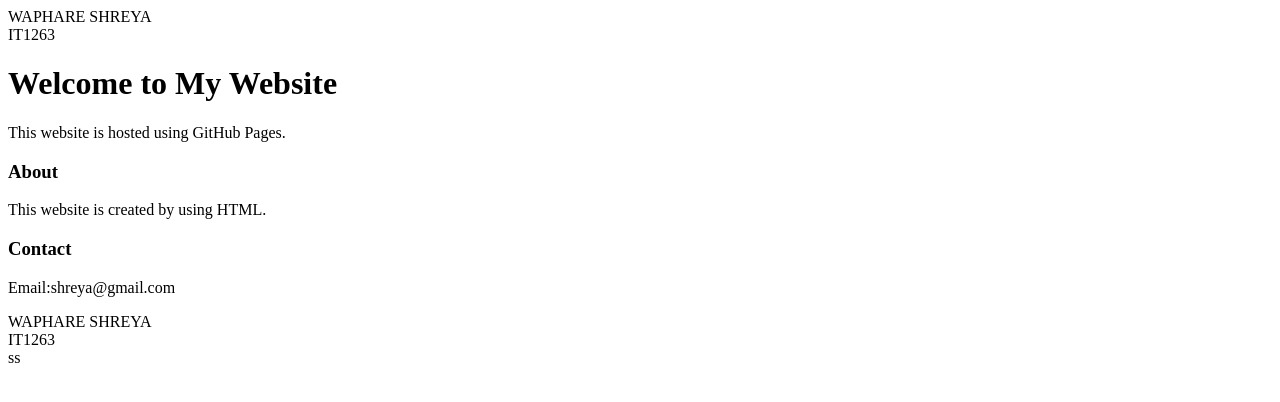
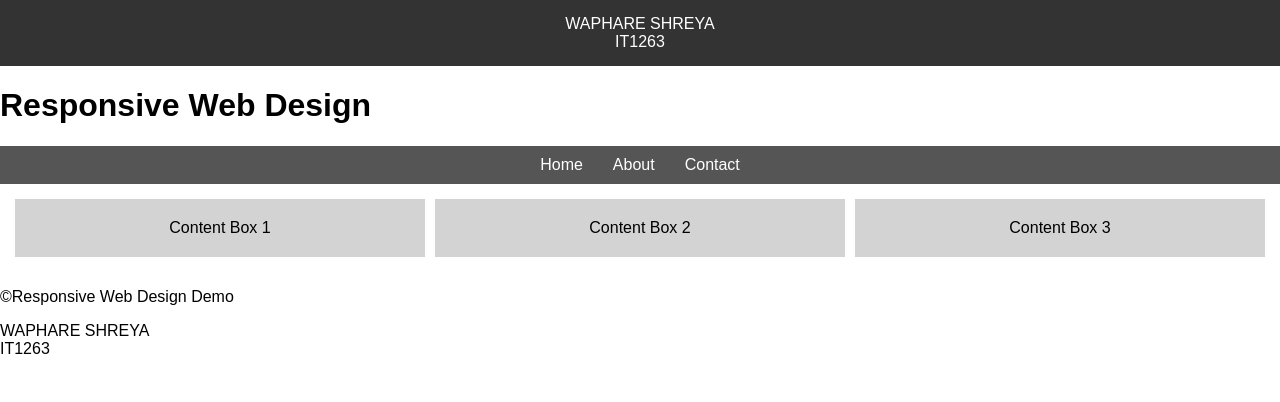
Before and after one commit to shreya-1257/Experiment15, a plain HTML site: page index.html in a window 1280 px wide. Drawn offline with Linux system fonts and the light colour scheme.

Commit message:
Add files via upload

```diff
--- a/index.html
+++ b/index.html
@@ -1,8 +1,64 @@
 <!DOCTYPE html>
 <html>
 <head>
-<title> Website</title>
+    <title>Experiment No 14 - Responsive Web Design</title>
+
+    <!-- Viewport Meta Tag -->
+    <meta name="viewport" content="width=device-width, initial-scale=1.0">
+
+    <!-- External CSS -->
+    <style>
+body {
+    margin: 0;
+    font-family: Arial, sans-serif;
+}
+
+header {
+    background-color: #333;
+    color: white;
+    text-align: center;
+    padding: 15px;
+}
+
+nav {
+    background-color: #555;
+    display: flex;
+    justify-content: center;
+}
+
+nav a {
+    color: white;
+    padding: 10px 15px;
+    text-decoration: none;
+}
+
+.container {
+    display: flex;
+    padding: 10px;
+}
+
+.box {
+    flex: 1;
+    margin: 5px;
+    padding: 20px;
+    background-color: lightgray;
+    text-align: center;
+}
+
+/* Media Query for Mobile Devices */
+@media (max-width: 768px) {
+    nav {
+        flex-direction: column;
+        align-items: center;
+    }
+
+    .container {
+        flex-direction: column;
+    }
+}
+</style>
 </head>
+
 <body>
 <header>
 <!--Name-->
@@ -12,19 +68,33 @@ WAPHARE SHREYA
 IT1263
 <br>
 </header>
-<h1>Welcome to My Website</h1>
-<p>This website is hosted using GitHub Pages.</p>
-<h3>About</h3>
-<p>This website is created by using HTML.</p>
-<h3>Contact</h3>
-<p>Email:shreya@gmail.com</p>
+
+
+
+        <h1>Responsive Web Design</h1>
+
+    <nav>
+        <a href="#">Home</a>
+        <a href="#">About</a>
+        <a href="#">Contact</a>
+    </nav>
+
+    <section class="container">
+        <div class="box">Content Box 1</div>
+        <div class="box">Content Box 2</div>
+        <div class="box">Content Box 3</div>
+    </section>
+
+
+        <p>©Responsive Web Design Demo</p>
+
 <footer>
 <!--Name-->
 WAPHARE SHREYA
 <br>
-<!--ROLL NO-->
+<!--Roll No-->
 IT1263
-<br>
 </footer>
+
 </body>
-</html>ss
+</html>
```
